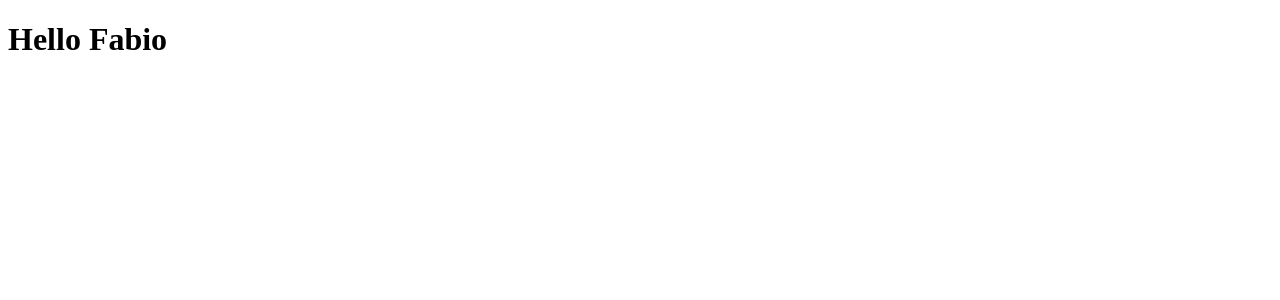
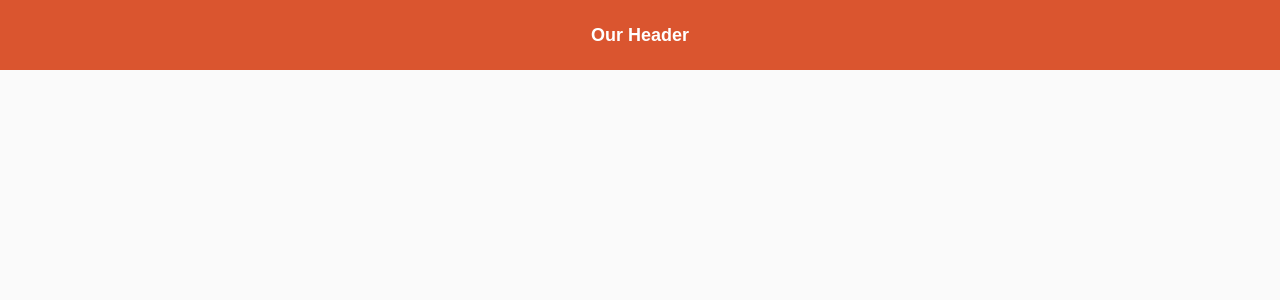
Before and after one commit to faabiopontes/daily-dose-of-development, a React (Create React App) app in the folder rocket-react/huntweb/: page / in a window 1280 px wide. Shown: the top 300 px of the page. Built offline with nearby package versions, Linux system fonts and the light colour scheme.

Commit message:
RocketSeat - React - 4: Creating the Header

```diff
--- a/rocket-react/huntweb/src/App.js
+++ b/rocket-react/huntweb/src/App.js
@@ -1,13 +1,11 @@
 import React, { Component } from 'react';
+import Header from './components/Header';
+import './styles.css';
 
-class App extends Component {
-  render() {
-    return (
-      <div className="App">
-        <h1>Hello Fabio</h1>
-      </div>
-    );
-  }
-}
+const App = () => (
+  <div className="App">
+    <Header/>
+  </div>
+);
 
 export default App;
--- /dev/null
+++ b/rocket-react/huntweb/src/components/Header/index.js
@@ -0,0 +1,7 @@
+import React from 'react';
+import './styles.css';
+
+const Header = () => (
+  <header id="main-header">Our Header</header>
+);
+export default Header;
--- /dev/null
+++ b/rocket-react/huntweb/src/components/Header/styles.css
@@ -0,0 +1,10 @@
+header#main-header {
+  height: 70px;
+  background: #da552f;
+  font-size: 18px;
+  font-weight: bold;
+  color: #fff;
+  display: flex;
+  justify-content: center;
+  align-items: center;
+}
--- /dev/null
+++ b/rocket-react/huntweb/src/styles.css
@@ -0,0 +1,12 @@
+* {
+  margin: 0;
+  padding: 0;
+  outline: 0;
+  box-sizing: border-box;
+}
+
+body {
+  font-family: Arial, Helvetica, sans-serif;
+  background: #fafafa;
+  color: #333;
+}
```
Also changed, not shown: 1 other file (tests, documents, lock files or other folders).
